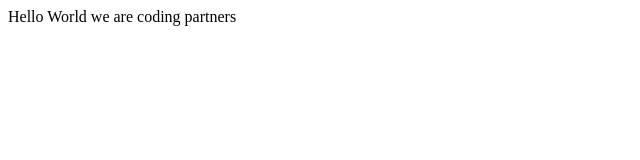
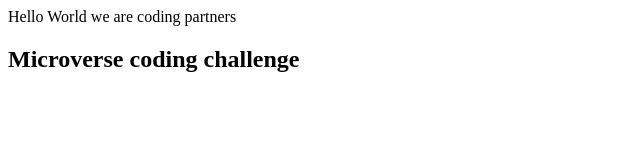
Before and after one commit to Ghilain/HTML-CSS-project, a plain HTML site: page index.html in a window 1280 px wide. Shown: the whole page, without its empty margins (0-640 px from the left). Drawn offline with Linux system fonts and the light colour scheme.

Commit message:
portfolio

```diff
--- a/index.html
+++ b/index.html
@@ -1,4 +1,16 @@
 <html>
 <body>
-    Hello World we are coding partners
+    <script>src="https://cdn.freecodecamp.org/testable-projects-fcc/v1/bundle.js"</script>
+
+    <p>Hello World we are coding partners</p>
+
+    <section id="welcome-section">
+        <h1>Microverse coding challenge</h1>
+    </section>
+
+    <section id="projects">
+
+    </section>
+
+
     </body></html>
```
